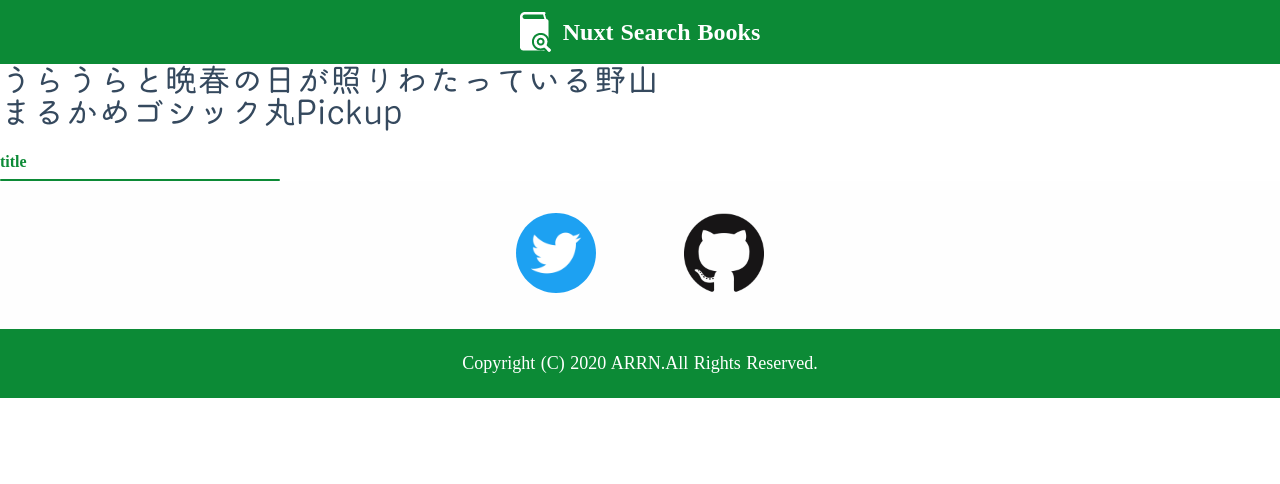
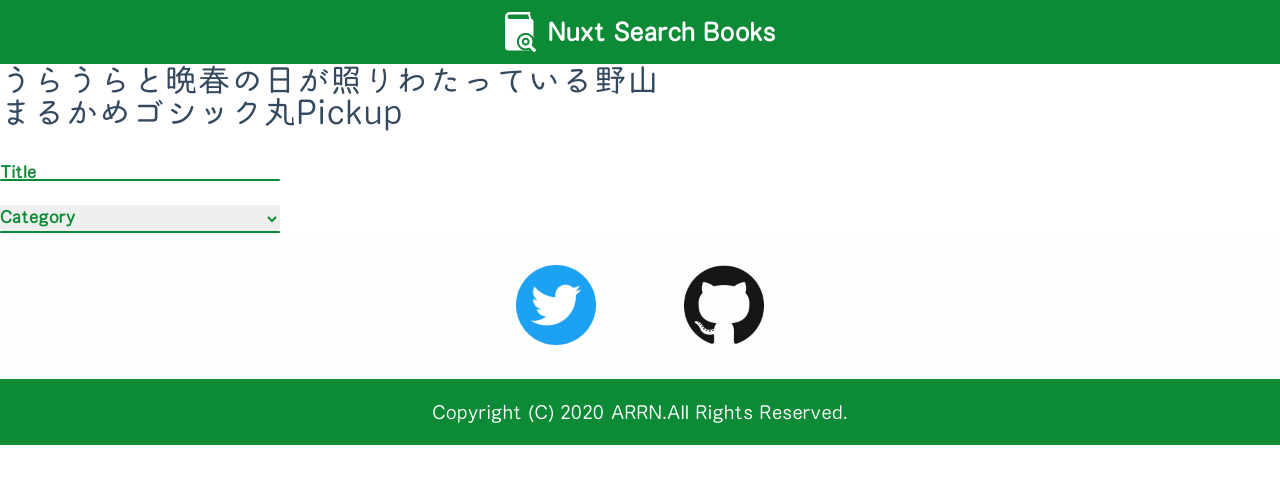
Before and after one commit to arrnarrnarrn/waiting_period_project, a Nuxt app: page / in a window 1280 px wide. Shown: the top 484 px of the page. Built offline with nearby package versions, Linux system fonts and the light colour scheme.

Commit message:
add InputQuery&MultiInputQueryComponent

```diff
--- a/assets/css/style.scss
+++ b/assets/css/style.scss
@@ -7,3 +7,16 @@
   font-family: 'marukame';
   src: url('../font/marukame.otf') format('opentype');
 }
+
+@font-face {
+  font-family: 'roboto';
+  src: url('../font/Roboto-Regular.ttf') format('opentype');
+}
+
+
+html {
+  font-family: 'marukame', 'honokamaru', 'roboto', '游ゴシック体', YuGothic,
+  '游ゴシック Medium', 'Yu Gothic Medium', '游ゴシック',
+  'Yu Gothic', -apple-system, BlinkMacSystemFont, 'Segoe UI', 'Helvetica Neue',
+  Arial, sans-serif;
+}
--- a/components/pc/atoms/TheInputQuery.vue
+++ b/components/pc/atoms/TheInputQuery.vue
@@ -1,18 +1,18 @@
 <template>
   <div class="input_wrap">
     <input
-      v-model="input_text"
+      v-model="inputText"
       class="input_area"
       type="text"
       name="input"
       autocomplete="off"
     />
     <label
-      class="input_attribute"
+      class="input_label"
       for="input"
-      :class="{ input_attribute_active: isInputText }"
+      :class="{ input_label_active: isInputText }"
     >
-      {{ attribute }}
+      {{ label }}
     </label>
   </div>
 </template>
@@ -24,13 +24,13 @@ export default {
       type: String,
       default: '',
     },
-    attribute: {
+    label: {
       type: String,
       default: '',
     },
   },
   computed: {
-    input_text: {
+    inputText: {
       get: function () {
         return this.query
       },
@@ -62,32 +62,34 @@ export default {
       background: $main-color;
     }
   }
-  &_attribute {
+  &_label {
     display: block;
     color: $main-color;
     font-size: 1.6rem;
     font-weight: bold;
     position: absolute;
-    top: 2px;
+    top: 12px;
     line-height: 1;
+    text-transform: capitalize;
     transition: all 0.2s;
     &_active {
       top: -16px;
     }
   }
   &_area {
-    font-family: 'marukame', 'honokamaru', Roboto, '游ゴシック体', YuGothic,
-      '游ゴシック Medium', 'Yu Gothic Medium', '游ゴシック',
-      'Yu Gothic' -apple-system, BlinkMacSystemFont, 'Segoe UI',
-      'Helvetica Neue', Arial, sans-serif;
+    font-family: '游ゴシック体', YuGothic, '游ゴシック Medium',
+      'Yu Gothic Medium', '游ゴシック', 'Yu Gothic', 'roboto', 'marukame',
+      'honokamaru', -apple-system, BlinkMacSystemFont, 'Segoe UI',
+      'Helvetica Neue', Arial, sans-serif, 'Meiryo';
+    //font-family: inherit;
     color: $main-color;
     display: block;
     border: 0;
     width: 100%;
     outline: none;
     font-size: 1.8rem;
-    padding: 4px 2px;
-    &:focus + .input_attribute {
+    padding: 4px;
+    &:focus + .input_label {
       top: -16px;
     }
   }
--- /dev/null
+++ b/components/pc/atoms/TheMultiInputQuery.vue
@@ -0,0 +1,98 @@
+<template>
+  <div class="select_wrap">
+    <select class="select_box" name="select" @change="updatedSelectItem">
+      <option value="" />
+      <option v-for="(item, index) in itemList" :key="index" :value="item">
+        {{ item }}
+      </option>
+    </select>
+    <label
+      class="select_label"
+      for="select"
+      :class="{ select_label_active: isSelected }"
+    >
+      {{ label }}
+    </label>
+  </div>
+</template>
+
+<script>
+export default {
+  props: {
+    itemList: {
+      type: Array,
+      default: () => [],
+    },
+    label: {
+      type: String,
+      default: '',
+    },
+  },
+  data() {
+    return {
+      isSelected: false,
+    }
+  },
+  methods: {
+    updatedSelectItem(e) {
+      if (e.target.value.length === 0) {
+        this.isSelected = false
+      } else {
+        this.isSelected = true
+      }
+      this.$emit('changeSelectedItem', e.target.value)
+    },
+  },
+}
+</script>
+
+<style lang="scss" scoped>
+.select {
+  &_wrap {
+    width: 280px;
+    margin-top: 24px;
+    position: relative;
+    &::after {
+      content: '';
+      position: absolute;
+      width: 100%;
+      height: 2px;
+      bottom: 0px;
+      border-radius: 2px;
+      background: $main-color;
+    }
+  }
+  &_label {
+    display: block;
+    color: $main-color;
+    font-size: 1.6rem;
+    font-weight: bold;
+    position: absolute;
+    top: 4px;
+    line-height: 1;
+    transition: all 0.2s;
+    text-transform: capitalize;
+    &_active {
+      top: -16px;
+    }
+  }
+  &_box {
+    font-family: 'marukame', 'honokamaru', Roboto, '游ゴシック体', YuGothic,
+      '游ゴシック Medium', 'Yu Gothic Medium', '游ゴシック', 'Yu Gothic',
+      -apple-system, BlinkMacSystemFont, 'Segoe UI', 'Helvetica Neue', Arial,
+      sans-serif;
+    transition: 0.5s;
+    color: $main-color;
+    display: block;
+    cursor: pointer;
+    border: 0;
+    width: 100%;
+    outline: none;
+    font-size: 1.8rem;
+    padding: 4px 0;
+    &:focus + .select_label {
+      top: -16px;
+    }
+  }
+}
+</style>
--- a/layouts/default.vue
+++ b/layouts/default.vue
@@ -6,10 +6,9 @@
 
 <style>
 html {
-  font-family: 'marukame', 'honokamaru', Roboto, '游ゴシック体', YuGothic,
-    '游ゴシック Medium', 'Yu Gothic Medium', '游ゴシック',
-    'Yu Gothic' -apple-system, BlinkMacSystemFont, 'Segoe UI', 'Helvetica Neue',
-    Arial, sans-serif;
+  font-family: 'marukame', 'honokamaru', 'roboto', '游ゴシック体', YuGothic,
+    '游ゴシック', 'Yu Gothic', -apple-system, BlinkMacSystemFont, 'Segoe UI',
+    'Helvetica Neue', Arial, sans-serif;
   font-size: 62.5%;
   word-spacing: 1px;
   -ms-text-size-adjust: 100%;
--- a/pages/index.vue
+++ b/pages/index.vue
@@ -17,10 +17,16 @@
     </p>
     <!-- {{ title_query }} -->
     <the-input-query
-      attribute="title"
+      label="title"
       :query="title_query"
       @changeQuery="changeInputText"
     />
+    <the-multi-input-query
+      label="category"
+      :item-list="['nobita', 'doraemon', 'jaion']"
+      @changeSelectedItem="changeSelectedItem"
+    />
+    <p>{{ category_selected }}</p>
     <the-sns />
     <the-footer />
   </div>
@@ -29,11 +35,18 @@
 <script>
 import TheHeader from '@/components/pc/organism/TheHeader.vue'
 import TheInputQuery from '@/components/pc/atoms/TheInputQuery.vue'
+import TheMultiInputQuery from '@/components/pc/atoms/TheMultiInputQuery.vue'
 import TheSns from '@/components/pc/molecules/TheSns.vue'
 import TheFooter from '@/components/pc/organism/TheFooter.vue'
 export default {
   //components: { TheHeader, TheSns, TheFooter },
-  components: { TheHeader, TheInputQuery, TheSns, TheFooter },
+  components: {
+    TheHeader,
+    TheInputQuery,
+    TheMultiInputQuery,
+    TheSns,
+    TheFooter,
+  },
   // async asyncData({ $axios }) {
   //   const url =
   //     'https://www.googleapis.com/books/v1/volumes?q=%E3%81%8A%E3%81%8A%E3%81%8D%E3%81%8F%E6%8C%AF%E3%82%8A%E3%81%8B%E3%81%B6%E3%81%A3%E3%81%A6'
@@ -45,11 +58,15 @@ export default {
   data() {
     return {
       title_query: '',
+      category_selected: '',
     }
   },
   methods: {
     changeInputText(query) {
       this.title_query = query
+    },
+    changeSelectedItem(item) {
+      this.category_selected = item
     },
   },
 }
```
Also changed, not shown: assets/font/Roboto-Regular.ttf (added).
